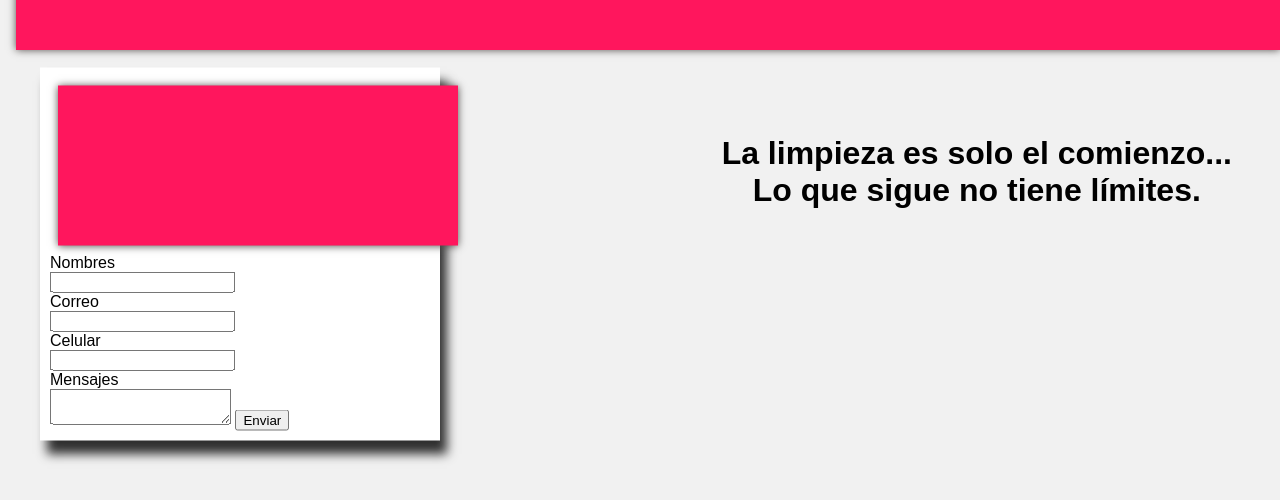
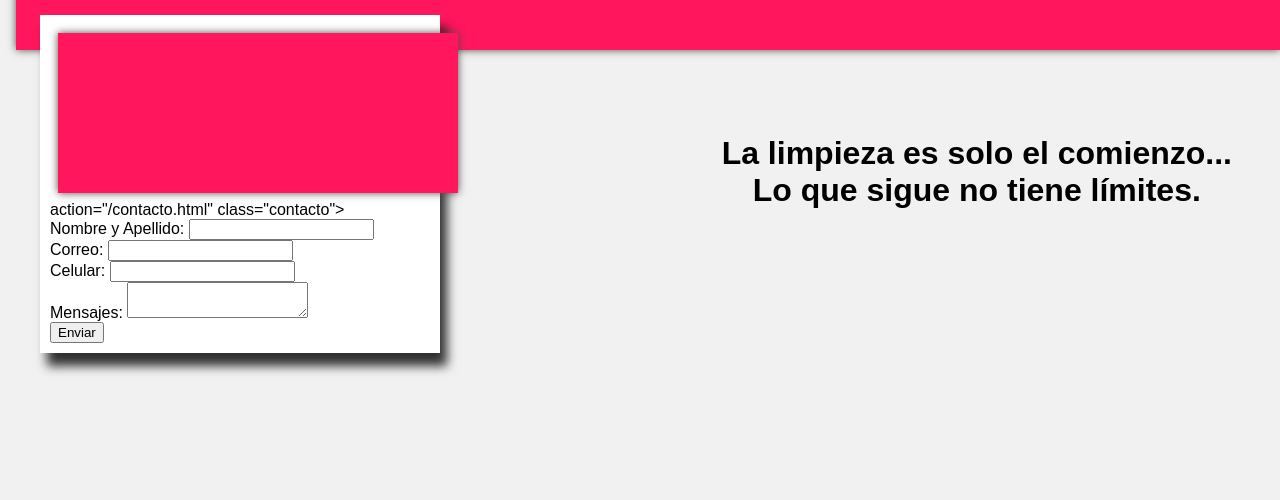
Before and after one commit to Nafortinera/Paginacodoacodo, a plain HTML site: page contacto.html in a window 1280 px wide. Shown: the part 882-1382 px from the top of the page. Drawn offline with Linux system fonts and the light colour scheme.

Commit message:
nuevos cambios

```diff
--- a/contacto.html
+++ b/contacto.html
@@ -28,24 +28,21 @@
         <i class="fa fa-paper-plane"></i>
     </span>
 </header>
-<form action="" class="contacto">
+<form> action="/contacto.html" class="contacto">
+<p>
+    Nombre y Apellido:  <input type="text" name="Nombre y Apellido" id="Nombre y Apellido" >
+</p>
+    <p>
+    Correo:    <input type="text" name="correo" id="correo">
+    </p>
+   <p>
+    Celular: <input type="text" name="celular" id="celular">
+   </p>
 
-    <li><label for="nombres"> Nombres</label></li>
-    <input type="text" name="nombres" id="nombres" >
-
-    <li><label for="correo"> Correo</label></li>
-    <input type="text" name="correo" id="correo">
-
-    <li><label for="celular"> Celular</label></li>
-    <input type="text" name="celular" id="celular">
-
-    <li><label for="mensajes"> Mensajes</label></li>
-    <textarea name="mensajes" id= "mensajes"></textarea>
-    <input type="submit" value="Enviar">
-
-
-
-</form>
+   <p>
+    Mensajes: <textarea name="mensajes" id= "mensajes"></textarea>
+   </p>
+      <input type="submit" value="Enviar">
 </section>
 <div>
 
```
